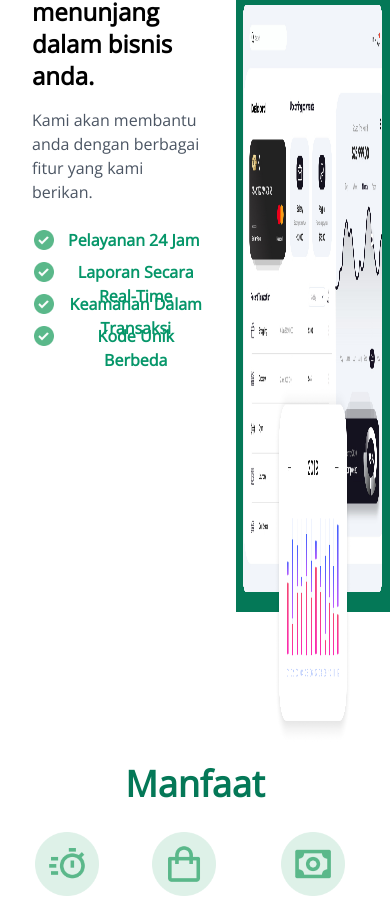
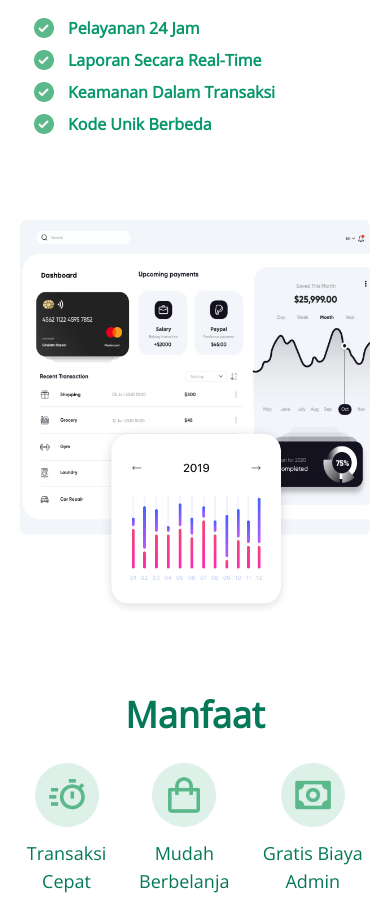
Before and after one commit to ferdianarid/rekberin-apps, a Vue app: page / in a window 390 px wide. Shown: the part 1798-2704 px from the top of the page. Built offline with nearby package versions, Linux system fonts and the light colour scheme.

Commit message:
finished add container

```diff
--- a/src/assets/stylesheets/index.css
+++ b/src/assets/stylesheets/index.css
@@ -79,4 +79,19 @@
     .register {
         height: auto;
     }
+    .headerImages img {
+        height: 400px;
+    }
+    .featureImage img {
+        height: auto;
+        margin: auto;
+        margin-top: 0px;
+        width: 100%;
+    }
+    .featureImage {
+        background: transparent;
+        padding: 20px;
+        height: auto;
+        margin-bottom: 50px;
+    }
 }
--- a/src/pages/Homepage.vue
+++ b/src/pages/Homepage.vue
@@ -44,7 +44,7 @@
        </div>
 
        <!-- Feature Section -->
-       <div class="feature w-full flex">
+       <div class="feature w-full flex md:flex-row flex-col">
               <div class="featureHeading text-center w-full px-8 md:w-1/2 md:pl-24 md:pb-24">
 
               <!-- Heading -->
@@ -55,7 +55,7 @@
                      <p class="pt-4 text-1xl text-left font-normal md:pt-6 md:text-xl md:pr-6 md:leading-snug text-gray-600">Kami akan membantu anda dengan berbagai fitur yang kami berikan.</p>
 
                      <!-- Feature Points -->
-                     <div class="mt-6">
+                     <div class="mt-6 pb-16">
                             <!-- Items -->
                             <div class="flex h-6 mt-2">
                                    <img src="../assets/images/checklist.png" alt="checklist">
@@ -87,7 +87,7 @@
        </div>
 
        <!-- Benefits Section -->
-       <div class="benefits w-full mt-28 pt-10 mb-24 md:w-full md:mt-20 md:mb-20">
+       <div class="benefits w-full mt-2 mb-24 md:w-full md:mt-20 md:mb-20">
               <h1 class="primaryFont text-4xl font-bold text-green-700 text-center">Manfaat</h1>
               <div class="benefitList mt-7  mx-3 flex md:justify-between md:w-2/3 md:mx-auto">
               <!-- Items -->
@@ -184,21 +184,10 @@
               </div>
        </div>
 
-       <!-- Register Section -->
-              <div class="mt-20 py-16 register w-full bg-green-800">
-                     <h1 class="text-4xl md:px-24 md:pt-10 text-center font-bold text-yellow-200 md:text-5xl md:font-extrabold md:text-yellow-200">Mulai Bisnis Anda Sekarang</h1>
-                     <p class="pt-4 text-white text-center text-1xl md:text-2xl md:leading-7 md:pt-3">Daftar sekarang juga.</p>
-                     <div class="text-center mx-auto">
-                     <button class="mt-5 text-center px-14 bg-white text-green-800 py-2 md:mt-10 rounded-md md:py-3 md:px-16 md:bg-white md:rounded-md">
-                            <p class="text-lg text-green-800 font-bold">Daftar</p>
-                     </button>
-                     </div>
-              </div>
-
-              <!-- Frequently Asked Question -->
+       <!-- Frequently Asked Question -->
               <!-- FAQ -->
               <div id="container">
-                     <div class="FAQ md:flex">
+                     <div class="FAQ md:flex mt-16">
                             <div class="row md:w-1/2 md:pl-11 pl-6 md:pr-32 pr-6">
                             <h1 class="md:text-6xl text-5xl md:text-left text-center font-bold md:pb-8 pb-5">FAQ</h1>
                             <p class="md:text-3xl text-2xl font-normal pt-6">Apakah anda memiliki masalah dalam transaksi atau memiliki pertanyaan?</p>
@@ -251,6 +240,19 @@
                             </div>
                             </div>
                      </div>
+
+       <!-- Register Section -->
+              <div class="mt-20 py-16 register w-full bg-green-800">
+                     <h1 class="text-4xl md:px-24 md:pt-10 text-center font-bold text-yellow-200 md:text-5xl md:font-extrabold md:text-yellow-200">Mulai Bisnis Anda Sekarang</h1>
+                     <p class="pt-4 text-white text-center text-1xl md:text-2xl md:leading-7 md:pt-3">Daftar sekarang juga.</p>
+                     <div class="text-center mx-auto">
+                     <button class="mt-5 text-center px-14 bg-white text-green-800 py-2 md:mt-10 rounded-md md:py-3 md:px-16 md:bg-white md:rounded-md">
+                            <p class="text-lg text-green-800 font-bold">Daftar</p>
+                     </button>
+                     </div>
+              </div>
+
+
               </div>
 
               <!-- Footer Section -->
```
